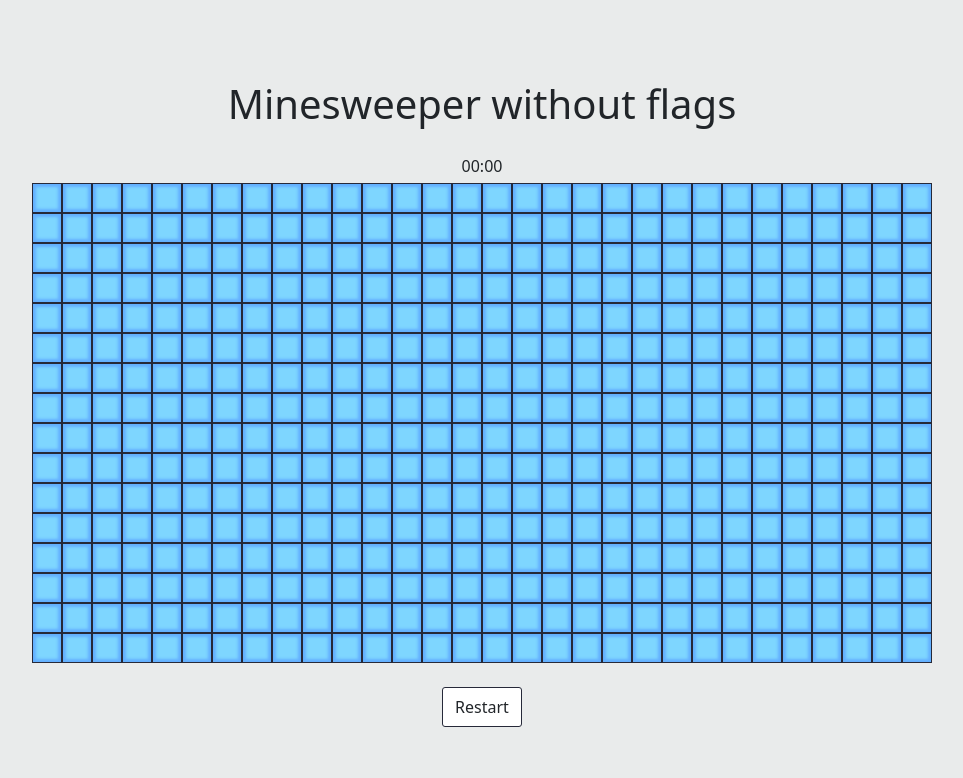
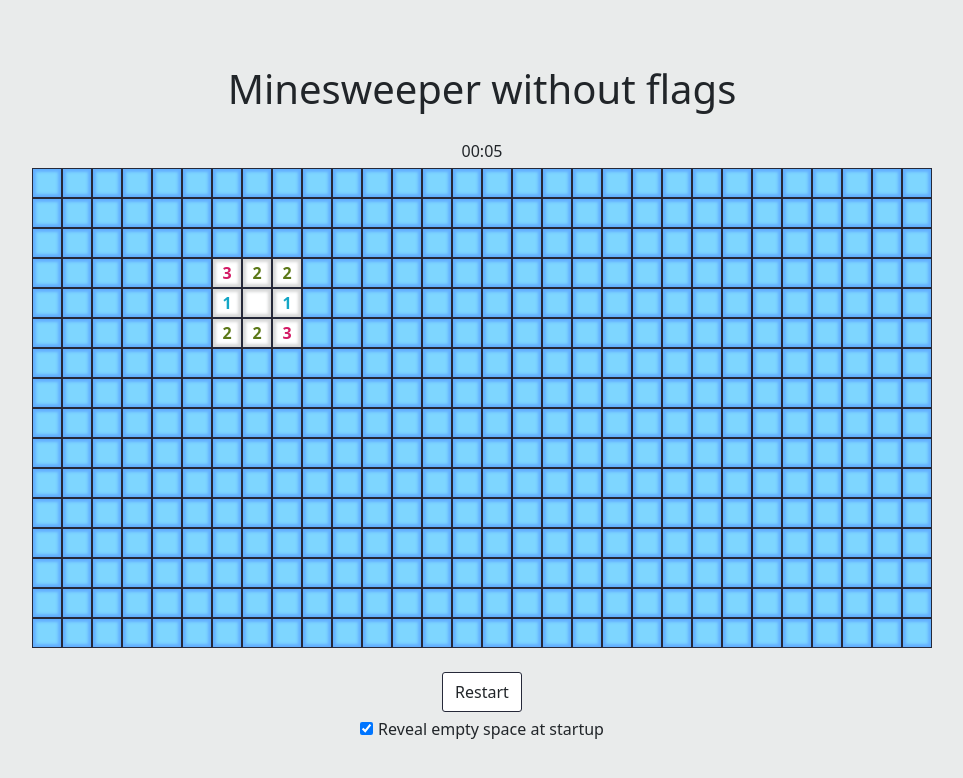
Before and after one commit to marius-ogrean/minesweeper, an Angular app: page / in a window 1280 px wide. Shown: the top 778 px of the page, without its empty margins (158-1121 px from the left). Built offline with nearby package versions, Linux system fonts and the light colour scheme.

Commit message:
reveal empty cell at startup

```diff
--- a/src/app/app.component.html
+++ b/src/app/app.component.html
@@ -14,4 +14,8 @@
   <div class="restart d-flex justify-content-center align-items-center" (click)="restart()">
     <span>Restart</span>
   </div>
+  <div class="automatic-reveal-container">
+    <input type="checkbox" id="automaticRevealAtStartup" [(ngModel)]="automaticRevealAtStartup" />
+    <label for="automaticRevealAtStartup" class="automatic-reveal-at-startup">Reveal empty space at startup</label>
+  </div>
 </div>
--- a/src/app/app.component.scss
+++ b/src/app/app.component.scss
@@ -36,3 +36,11 @@
   font-size: 40px;
   margin-bottom: 20px;
 }
+
+.automatic-reveal-container {
+  margin-top: 5px;
+}
+
+.automatic-reveal-at-startup {
+  margin-left: 5px;
+}
--- a/src/app/app.component.ts
+++ b/src/app/app.component.ts
@@ -18,6 +18,7 @@ export class AppComponent {
   intervalHandle: any;
   timeSpent: number = 0;
   firstClick: boolean = false;
+  automaticRevealAtStartup: boolean = true;
 
   @ViewChild('frame') frame: ElementRef<HTMLInputElement>;
 
@@ -47,7 +48,15 @@ export class AppComponent {
     }
 
     this.addBombs();
-    this.calculateNumbers();
+    const emptyCells = this.calculateNumbers();
+
+    if (this.automaticRevealAtStartup) {
+      const emptyCellIndex = this.getRandomNumberSmallerThan(emptyCells.length);
+
+      const selectedEmptyCell = emptyCells[emptyCellIndex];
+
+      this.cellClicked(this.getCell(selectedEmptyCell.row, selectedEmptyCell.col));
+    }
   }
 
   formatTimeSpent() {
@@ -87,13 +96,21 @@ export class AppComponent {
   }
 
   calculateNumbers() {
+    const emptyCells = [];
+
     for (let i = 0; i < this.rowCount; i++) {
       for (let j = 0; j < this.columnCount; j++) {
         const bombCount = this.getAdjacentBombs(i, j);
 
         this.getCell(i, j).adjacentBombs = bombCount;
+
+        if (!bombCount && !this.getCell(i, j).hasBomb) {
+          emptyCells.push({ row: i, col: j });
+        }
       }
     }
+
+    return emptyCells;
   }
 
   getCell(row: number, column: number): Cell {
--- a/src/app/app.module.ts
+++ b/src/app/app.module.ts
@@ -5,6 +5,7 @@ import { NgbModule } from '@ng-bootstrap/ng-bootstrap';
 import { AppRoutingModule } from './app-routing.module';
 import { AppComponent } from './app.component';
 import { CellComponent } from './cell/cell.component';
+import { FormsModule } from '@angular/forms';
 
 @NgModule({
   declarations: [
@@ -14,7 +15,8 @@ import { CellComponent } from './cell/cell.component';
   imports: [
     BrowserModule,
     AppRoutingModule,
-    NgbModule
+    NgbModule,
+    FormsModule
   ],
   providers: [],
   bootstrap: [AppComponent]
```
